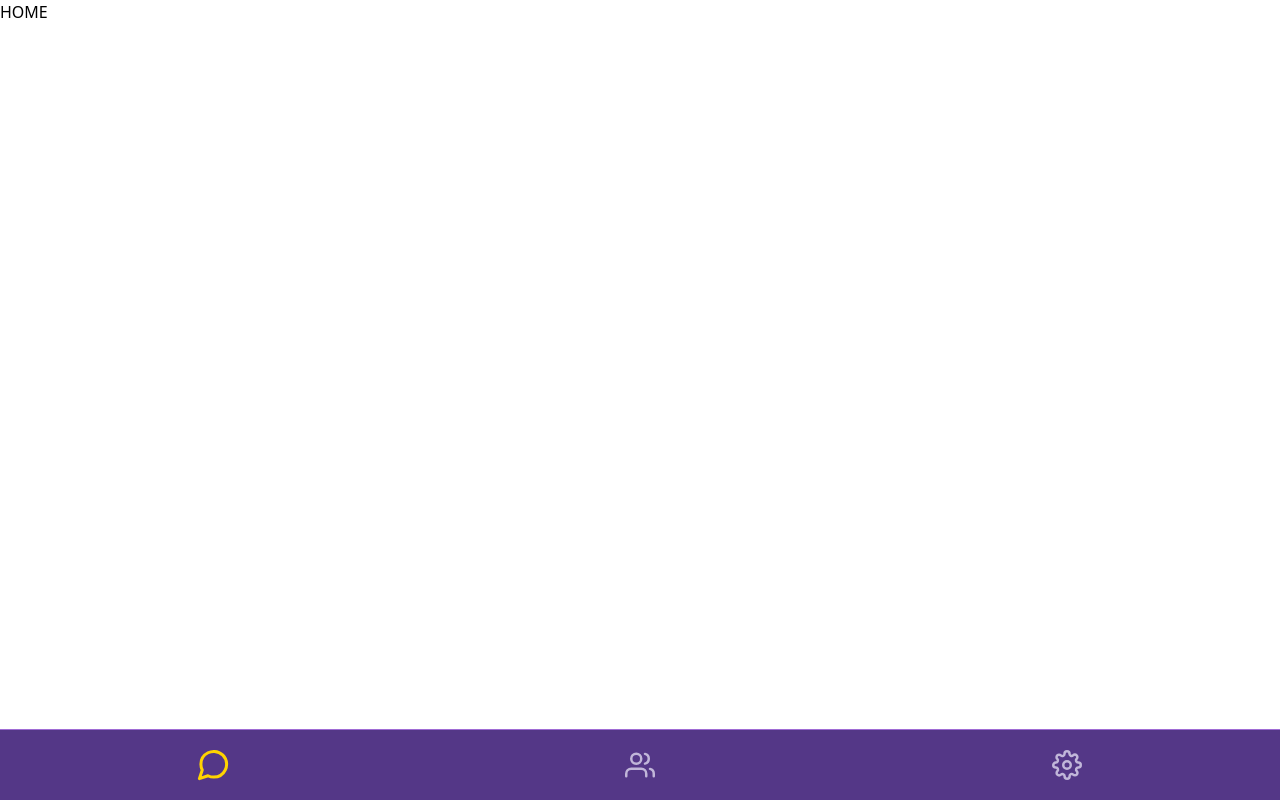
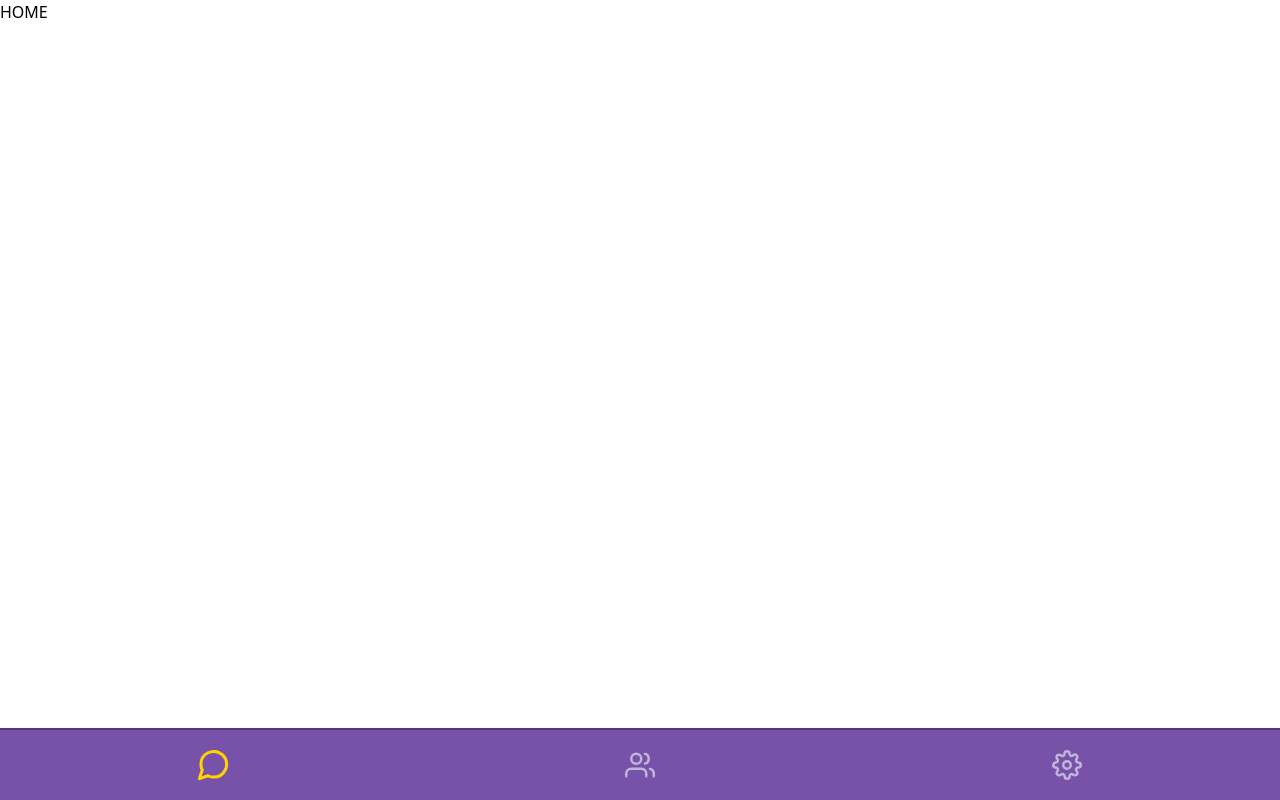
Before and after one commit to qwers451/VMHates, a React (Vite) app in the folder client/: page / in a window 1280 px wide. Built offline with nearby package versions, Linux system fonts and the light colour scheme.

Commit message:
fix/border-color

```diff
--- a/client/src/components/NavBar.tsx
+++ b/client/src/components/NavBar.tsx
@@ -16,7 +16,7 @@ const NavBar = () => {
       : "text-[#C1B6D9] hover:text-[#FFD300]";
 
   return (
-    <nav className="fixed bottom-0 left-0 w-full bg-[#543787] border-t border-[#A06CD5]">
+    <nav className="fixed bottom-0 left-0 w-full bg-[#7851A9] border-t-2 border-[#543679]">
       <div className="flex justify-around items-center py-2">
         <NavLink
           to={MAIN_ROUTE}
```
